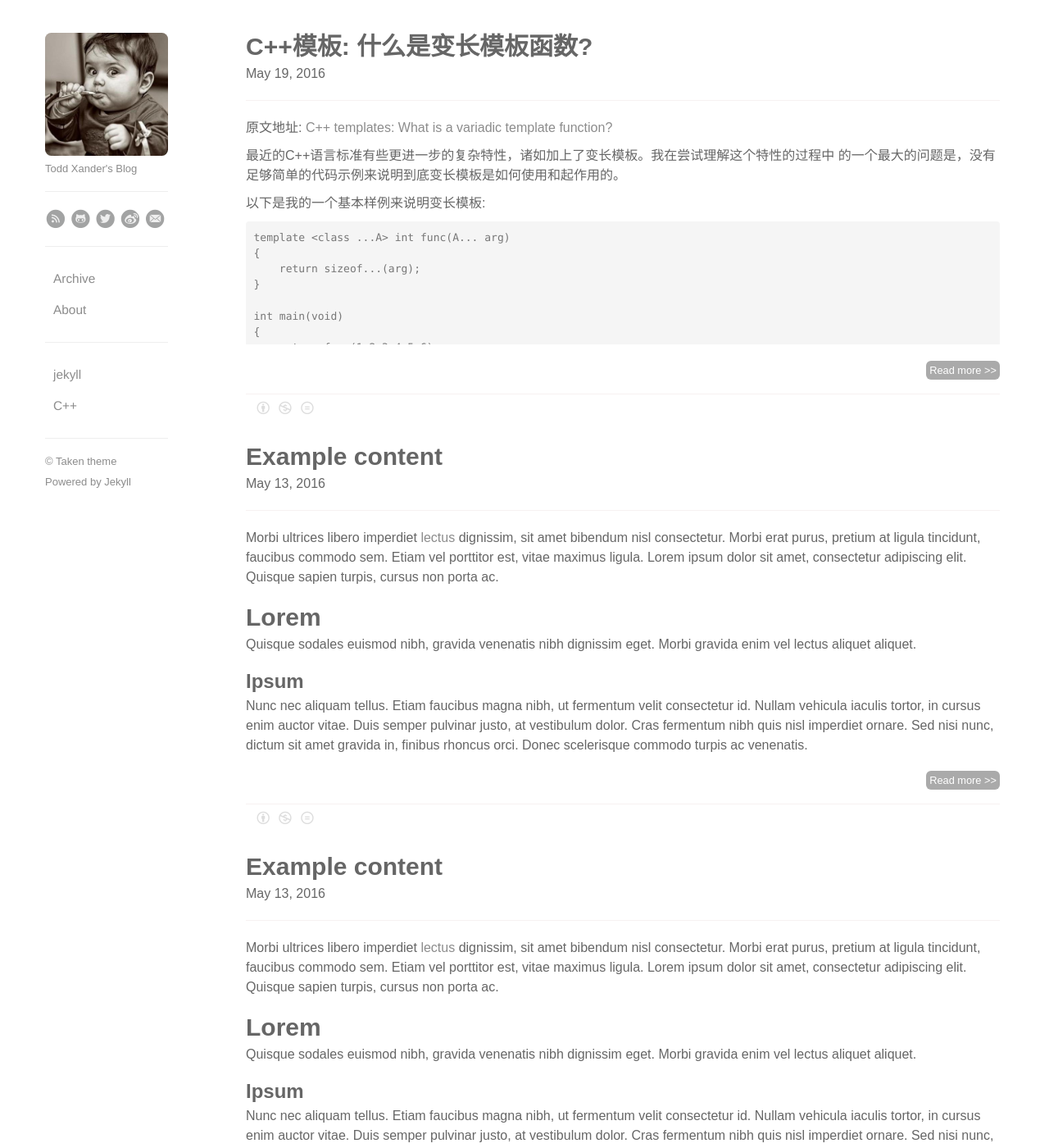
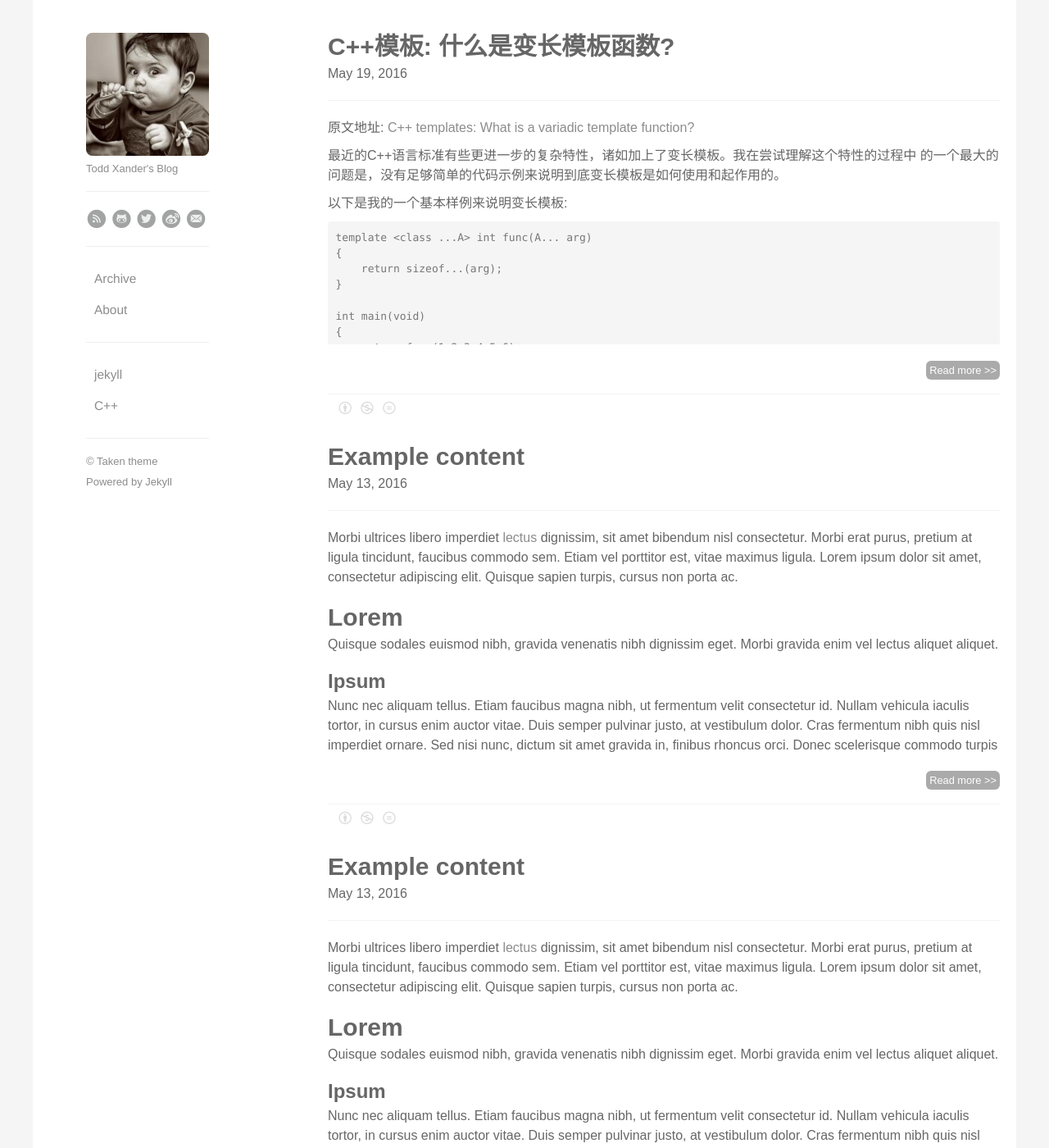
Before and after one commit to todd-xander/todd-xander.github.io, a Jekyll site: the page built from index.html, in a window 1280 px wide and 1400 px high. Shown: the whole window at 82% size. Built offline with Jekyll 4.4.1, drawn with Linux system fonts in a browser that asks for light colours; the list of posts is cut into pages by our own code.

Commit message:
Update style.scss

```diff
--- a/css/style.scss
+++ b/css/style.scss
@@ -8,6 +8,7 @@ body
 {
     overflow-x: hidden;
     height: 100%;
+    background-color: #f5f5f5
 }
 
 i
@@ -135,7 +136,7 @@ th.title {
 /* ------------ Content Style -------------- */
 
 .content {
-  padding: 20px 20px 20px 260px;
+  padding: 20px 20px 20px 360px;
 
   font-family: Arial, sans-serif;
   background-color: #fff;
@@ -238,9 +239,9 @@ th.title {
 }
 
 .sidebar {
-  width: 180px;
+  width: 280px;
   color: #eee;
-  padding: 40px 15px;
+  padding: 40px 65px;
   height: 100%;
   position: fixed;
   font-size:  1.1em;
@@ -317,23 +318,22 @@ th.title {
 
 @media screen and (max-width: 1200px) {
 .sidebar {
-  margin-left: -180px;
+  margin-left: -280px;
   transition-duration: 0.6s;
 }
 .menu-open .sidebar {
-  transform: translate(180px, 0px);
+  transform: translate(280px, 0px);
   transition-duration: 0.6s;
 }
 .menu-handle {
-  margin-left: 170px;
+  margin-left: 270px;
   display: block;
 }
 .content {
-  margin-left: 20px;
   padding: 10px;
   transition-duration: 0.6s;
 }
 .menu-open .content {
-  transform: translate(190px, 0px);
+  transform: translate(290px, 0px);
 }
 }
```
